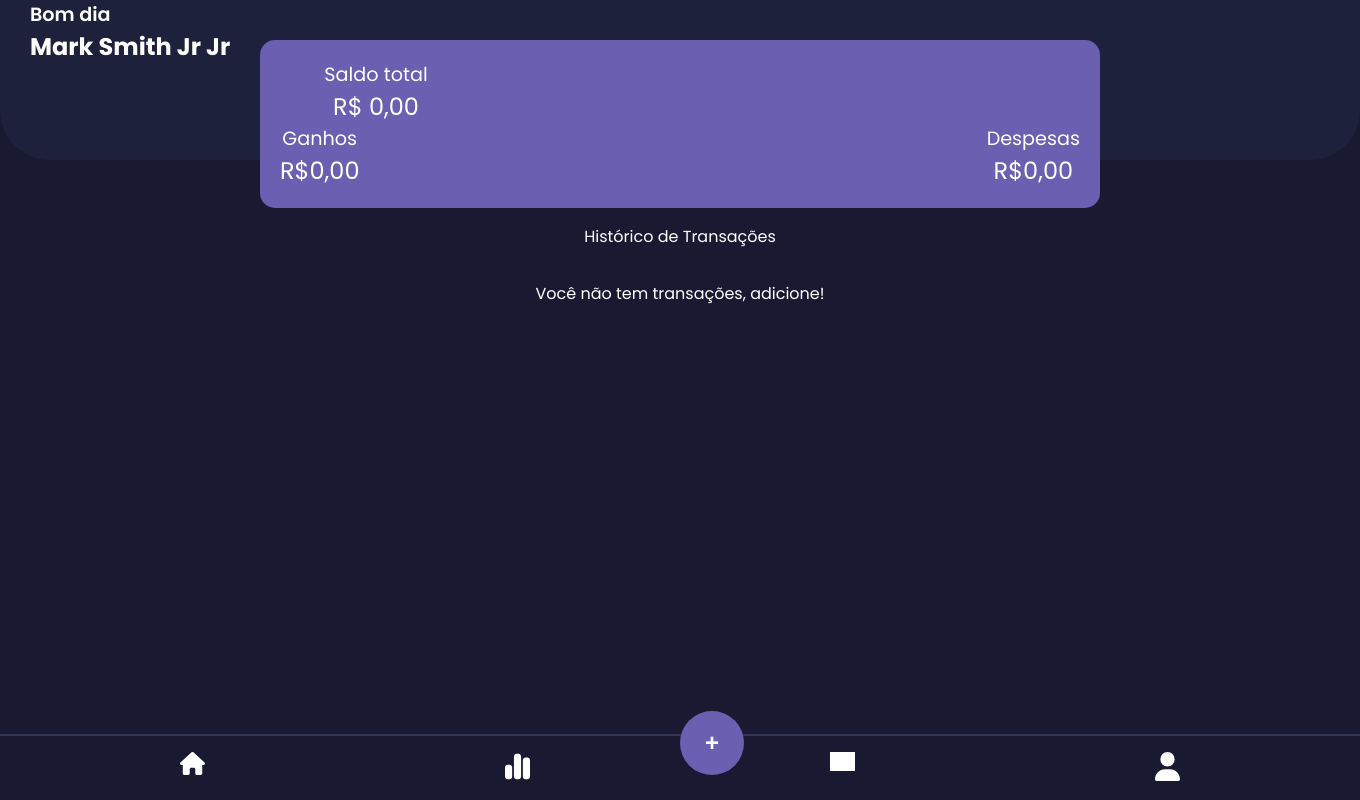
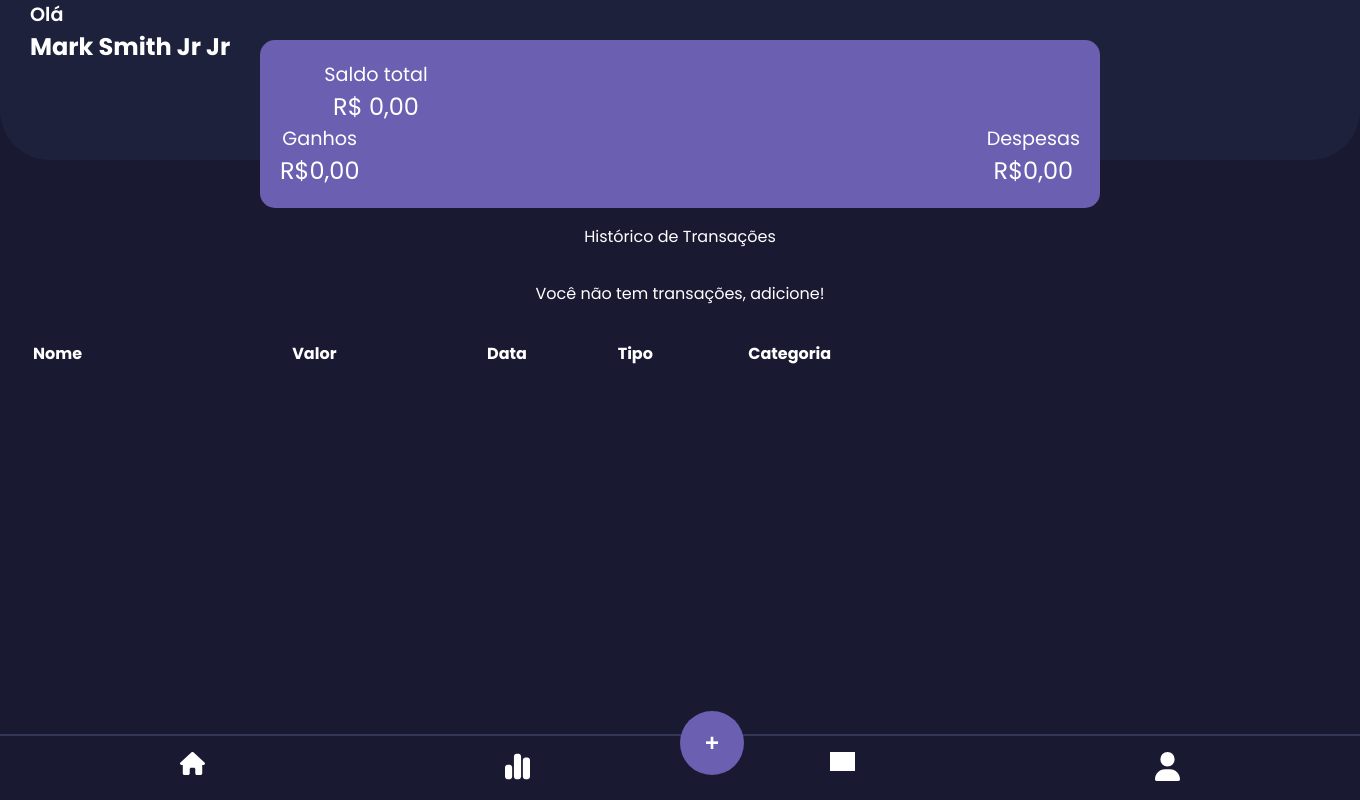
Before and after one commit to Luiz166/tcc_projeto, a PHP site: page /View/home.php in a window 1360 px wide. Run offline with PHP 8.4, Linux system fonts and the light colour scheme; a user stored in the database is signed in; data comes from the database, SQL or seed files in the repository; lists and menus that the app fills with data are empty; grey boxes are pictures that could not be loaded.

Commit message:
estilizando a lista de transações

```diff
--- a/Style/home.css
+++ b/Style/home.css
@@ -27,6 +27,9 @@ body{
     header{
         width: 100% !important;
         padding: 0 !important;
+    }
+    .transactions{
+        width: 90vw !important;
     }
     .balance-card{
         width: 500px !important;
@@ -90,7 +93,7 @@ body{
 
     .transactions{
         margin-top: 6rem !important;
-        width: 90% !important;
+        width: 80vw !important;
     }
     .add-button{
         bottom: 50px !important;
@@ -182,6 +185,38 @@ header span:last-child{
 
 .income-expanses div span:last-child{
     font-size: 1.5rem;
+}
+
+.transactions-table thead tr th{
+    text-align: start;
+}
+
+.transactions-table tbody tr th, .transactions-item tbody tr td{
+    text-align: start;
+}
+
+.transactions-table{
+    width: 100%;
+}
+
+.transactions-table-nome{
+    width: 20%;
+}
+
+.transactions-table-valor{
+    width: 15%;
+}
+
+.transactions-table-data{
+    width: 10%;
+}
+
+.transactions-table-tipo{
+    width: 10%;
+}
+
+.transactions-table-cat{
+    width: 40%;
 }
 
 .transactions{
--- a/View/home.php
+++ b/View/home.php
@@ -29,16 +29,18 @@ include "../resources/balanceRendaDespesa.php";
 
 <!DOCTYPE html>
 <html lang="en">
+
 <head>
     <meta charset="UTF-8">
     <meta name="viewport" content="width=device-width, initial-scale=1.0">
     <link rel="stylesheet" href="/Style/home.css">
     <title>Document</title>
 </head>
+
 <body>
     <div class="container">
         <header>
-            <span>Bom dia</span>
+            <span>Olá</span>
             <?php echo "<span>" . htmlspecialchars($user_name) . "</span>"; ?>
         </header>
         <div class="balance-card">
@@ -59,7 +61,21 @@ include "../resources/balanceRendaDespesa.php";
         </div>
         <div class="transactions">
             <span>Histórico de Transações</span>
-            <?php include '../resources/showTransactions.php'; ?>
+            <table class="transactions-table">
+                <thead>
+                    <tr>
+                        <th class="transactions-table-nome" scope="col">Nome</th>
+                        <th class="transactions-table-valor" scope="col">Valor</th>
+                        <th class="transactions-table-data" scope="col">Data</th>
+                        <th class="transactions-table-tipo" scope="col">Tipo</th>
+                        <th class="transactions-table-cat" scope="col">Categoria</th>
+                        <th class="transactions-table-del" scope="col"></th>
+                    </tr>
+                </thead>
+                <tbody>
+                    <?php include '../resources/showTransactions.php'; ?>
+                </tbody>
+            </table>
         </div>
         <footer class="navigation-bar">
             <div class="navigation-bar-items">
@@ -130,4 +146,5 @@ include "../resources/balanceRendaDespesa.php";
     </section>
     <script src="/Resources/home.js"></script>
 </body>
+
 </html>
```
